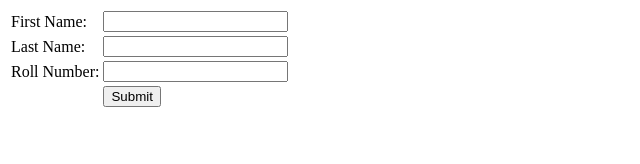
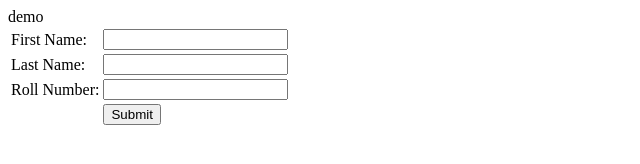
Before and after one commit to Longbhnd12/demoProjectPRJ, a plain HTML site: page build/web/index.html in a window 1280 px wide. Shown: the whole page, without its empty margins (0-640 px from the left). Drawn offline with Linux system fonts and the light colour scheme.

Commit message:
write a line "demo"

```diff
--- a/build/web/index.html
+++ b/build/web/index.html
@@ -10,6 +10,7 @@ Click nbfs://nbhost/SystemFileSystem/Templates/JSP_Servlet/Html.html to edit thi
         <meta name="viewport" content="width=device-width, initial-scale=1.0">
     </head>
     <body>
+        demo
         <div>
             <form action="process1" method="POST">
                 <table>
```
Also changed, not shown: web/index.html (+1 -0 lines), 4 other files.
